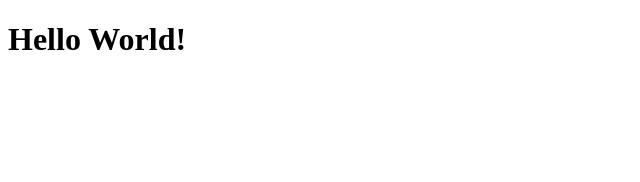
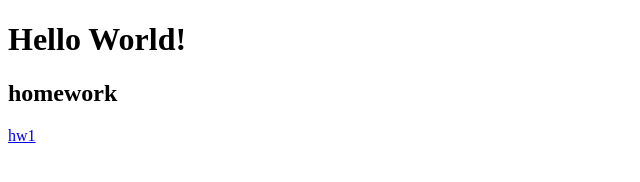
Before and after one commit to dormiry/2022_DES342_WebDesign, a plain HTML site: page index.html in a window 1280 px wide. Shown: the whole page, without its empty margins (0-640 px from the left). Drawn offline with Linux system fonts and the light colour scheme.

```diff
--- a/index.html
+++ b/index.html
@@ -10,5 +10,8 @@
 
     <h1>Hello World!</h1>
 
+    <h2>homework</h2>
+    <p><a href="homework/hw1/index.html">hw1</a></p>
+
 </body>
 </html>
```
